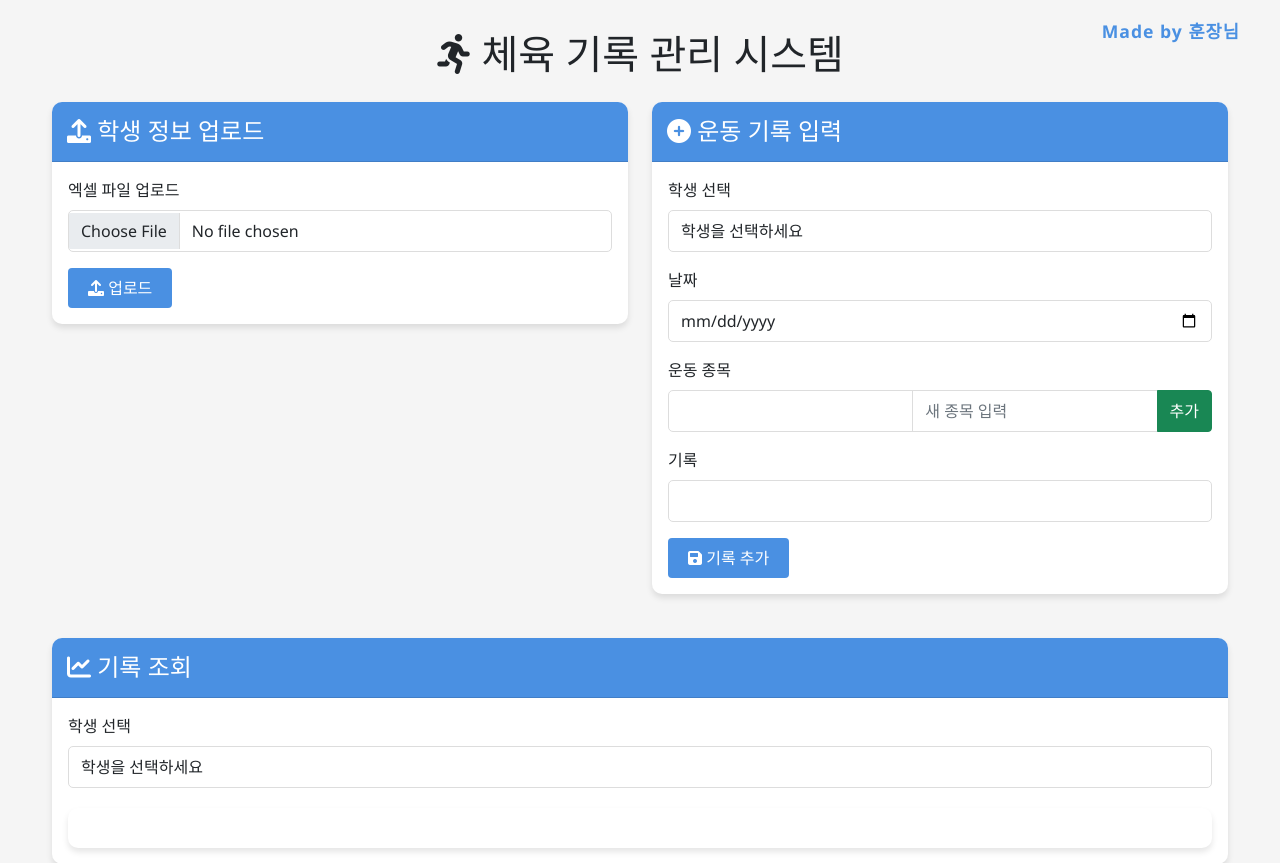
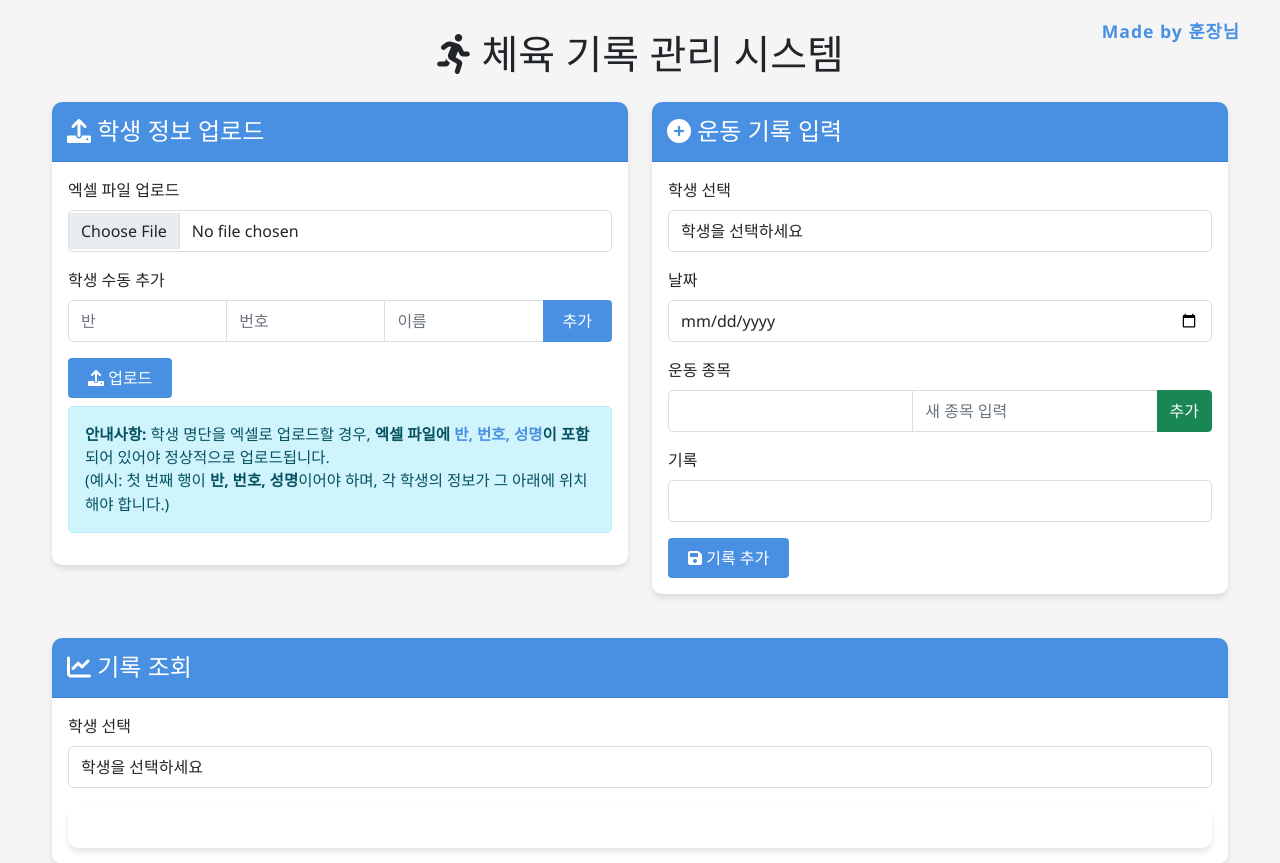
Before and after one commit to RealHoonjang/PErecoder, a Flask app: page / in a window 1280 px wide. Shown: the top 863 px of the page. Run offline with Flask 3, Linux system fonts and the light colour scheme; the visitor is signed in with stand-in values (Sample User, id 1); data that the repository does not hold is empty.

Commit message:
Update index.html

```diff
--- a/templates/index.html
+++ b/templates/index.html
@@ -94,11 +94,25 @@
                                 <label for="studentFile" class="form-label">엑셀 파일 업로드</label>
                                 <input type="file" class="form-control" id="studentFile" accept=".xlsx,.xls">
                             </div>
+                            <div class="mb-3 mt-3">
+                                <label class="form-label">학생 수동 추가</label>
+                                <div class="input-group mb-1">
+                                    <input type="text" class="form-control" id="manualClass" placeholder="반">
+                                    <input type="text" class="form-control" id="manualNumber" placeholder="번호">
+                                    <input type="text" class="form-control" id="manualName" placeholder="이름">
+                                    <button type="button" class="btn btn-primary" id="addStudentBtn">추가</button>
+                                </div>
+                                <div id="addStudentMsg" class="alert" style="display:none;"></div>
+                            </div>
                             <button type="submit" class="btn btn-primary">
                                 <i class="fas fa-upload"></i> 업로드
                             </button>
                         </form>
                         <div id="uploadMessage" class="alert" style="display: none;"></div>
+                        <div class="alert alert-info mt-2" style="font-size:0.97rem;">
+                            <b>안내사항:</b> 학생 명단을 엑셀로 업로드할 경우, <b>엑셀 파일에 <span style='color:#4a90e2;'>반, 번호, 성명</span>이 포함</b>되어 있어야 정상적으로 업로드됩니다.<br>
+                            (예시: 첫 번째 행이 <b>반, 번호, 성명</b>이어야 하며, 각 학생의 정보가 그 아래에 위치해야 합니다.)
+                        </div>
                     </div>
                 </div>
             </div>
@@ -401,6 +415,36 @@
         document.addEventListener('DOMContentLoaded', function() {
             loadExerciseTypes();
         });
+
+        // 학생 수동 추가
+        document.getElementById('addStudentBtn').addEventListener('click', async function() {
+            const class_number = document.getElementById('manualClass').value.trim();
+            const student_number = document.getElementById('manualNumber').value.trim();
+            const name = document.getElementById('manualName').value.trim();
+            const msgDiv = document.getElementById('addStudentMsg');
+            if (!class_number || !student_number || !name) {
+                msgDiv.textContent = '모든 항목을 입력하세요.';
+                msgDiv.className = 'alert alert-danger';
+                msgDiv.style.display = 'block';
+                return;
+            }
+            const res = await fetch('/add_student', {
+                method: 'POST',
+                headers: { 'Content-Type': 'application/json' },
+                body: JSON.stringify({ class_number, student_number, name })
+            });
+            const result = await res.json();
+            if (result.message) {
+                msgDiv.textContent = result.message;
+                msgDiv.className = 'alert alert-success';
+                msgDiv.style.display = 'block';
+                loadStudents();
+            } else {
+                msgDiv.textContent = result.error || '추가 중 오류 발생';
+                msgDiv.className = 'alert alert-danger';
+                msgDiv.style.display = 'block';
+            }
+        });
     </script>
 </body>
 </html>
```
